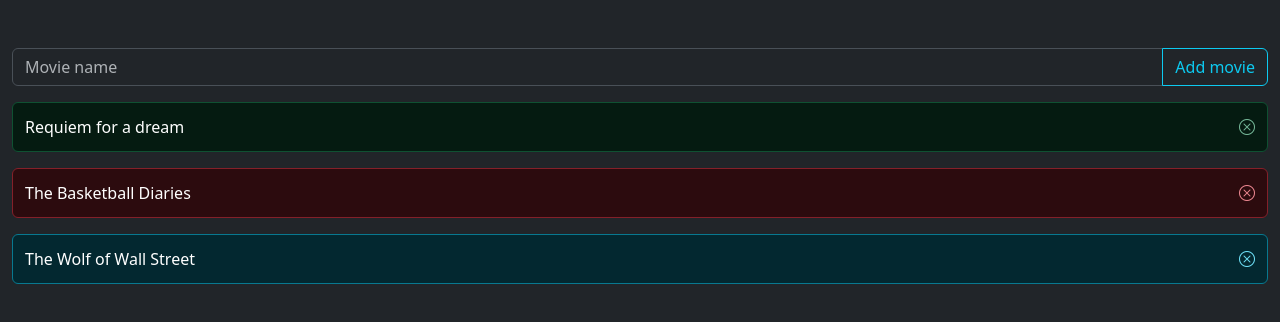
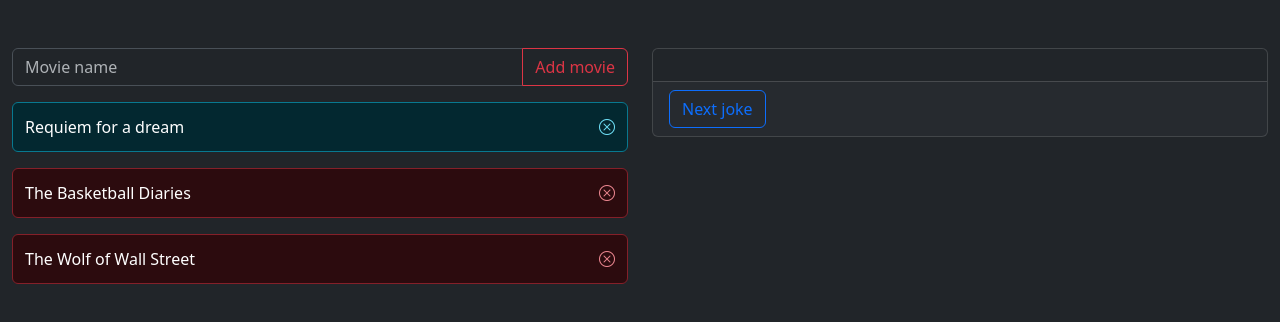
Before and after one commit to nenahui/homework-59, a React (Vite) app: page / in a window 1280 px wide. Shown: the top 322 px of the page. Built offline with nearby package versions, Linux system fonts and the light colour scheme; no server answers.

Commit message:
Added output of jokes

```diff
--- a/src/App.tsx
+++ b/src/App.tsx
@@ -1,12 +1,15 @@
 import { MovieForm } from './components/MovieForm/MovieForm';
 import { MovieItem } from './components/MovieItem/MovieItem';
-import { useState } from 'react';
-import { IMovie } from './types';
+import { useEffect, useState } from 'react';
+import { IJoke, IMovie } from './types';
 import { nanoid } from 'nanoid';
+import { JokeItem } from './components/JokeItem/JokeItem';
 
-const bootstrapTypes = ['primary', 'danger', 'info', 'success'];
+const bootstrapTypes = ['primary', 'danger', 'info'];
 const randomType = () =>
   bootstrapTypes[Math.floor(Math.random() * bootstrapTypes.length)];
+
+const jokeUrl = 'https://api.chucknorris.io/jokes/random';
 
 export const App = () => {
   const [movies, setMovies] = useState<IMovie[]>([
@@ -14,6 +17,20 @@
     { title: 'The Basketball Diaries', id: nanoid() },
     { title: 'The Wolf of Wall Street', id: nanoid() },
   ]);
+  const [jokes, setJokes] = useState<IJoke>({
+    id: '',
+    value: '',
+  });
+
+  useEffect(() => {
+    const fetchData = async () => {
+      const response = await fetch(jokeUrl);
+      const data = await response.json();
+      setJokes(data);
+    };
+
+    void fetchData();
+  }, []);
 
   const addMovie = (movie: IMovie) => {
     setMovies((prevState) => [...prevState, movie]);
@@ -41,9 +58,15 @@
 
   return (
     <div className={'container-fluid mt-5'}>
-      <MovieForm onSubmit={addMovie} type={randomType()} />
-
-      <ul className="list-group mt-3">{moviesList}</ul>
+      <div className="row">
+        <div className="col-6">
+          <MovieForm onSubmit={addMovie} type={randomType()} />
+          <ul className="list-group mt-3">{moviesList}</ul>
+        </div>
+        <div className="col-6">
+          <JokeItem key={jokes.id} joke={jokes} type={randomType()} />
+        </div>
+      </div>
     </div>
   );
 };
--- /dev/null
+++ b/src/components/JokeItem/JokeItem.tsx
@@ -0,0 +1,18 @@
+import { IJoke } from '../../types';
+import React from 'react';
+
+interface Props {
+  joke: IJoke;
+  type: string;
+}
+
+export const JokeItem: React.FC<Props> = ({ joke, type }) => {
+  return (
+    <div className={'card'}>
+      <div className="card-body">{joke.value}</div>
+      <div className="card-footer">
+        <button className={`btn btn-outline-${type}`}>Next joke</button>
+      </div>
+    </div>
+  );
+};
--- a/src/types.ts
+++ b/src/types.ts
@@ -6,3 +6,8 @@
 export interface IMovieMutation {
   title: string;
 }
+
+export interface IJoke {
+  id: string;
+  value: string;
+}
```
